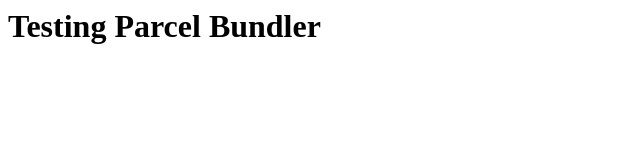
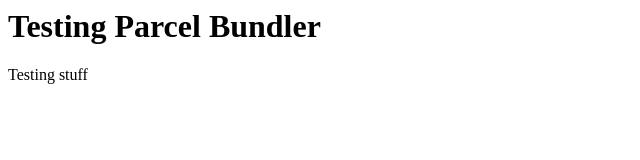
Before and after one commit to daniellucasss/reactparcel, a React app: page / in a window 1280 px wide. Shown: the full height of the page, 0-640 px from the left. Built offline with nearby package versions, Linux system fonts and the light colour scheme.

Commit message:
Fix: Correctingg a simple mistake

```diff
--- /dev/null
+++ b/components/test/test.js
@@ -0,0 +1,7 @@
+import React from 'react'
+
+export default props => (
+    <div>
+        Testing stuff
+    </div>
+)
--- a/index.html
+++ b/index.html
@@ -4,6 +4,6 @@
     </head>
     <body>
         <div id="root"></div>
+        <script src="./index.js"></script>
     </body>
-    <script src="./index.js"></script>
 </html>
--- a/index.js
+++ b/index.js
@@ -1,7 +1,12 @@
 import React from 'react'
 import ReactDOM from 'react-dom'
 
+import Test from './components/test/test'
+
 ReactDOM.render(
-    <h1>Testing Parcel Bundler</h1>,
+    <div>
+        <h1>Testing Parcel Bundler</h1>
+        <Test />
+    </div>,
     document.getElementById('root')
 )
```
